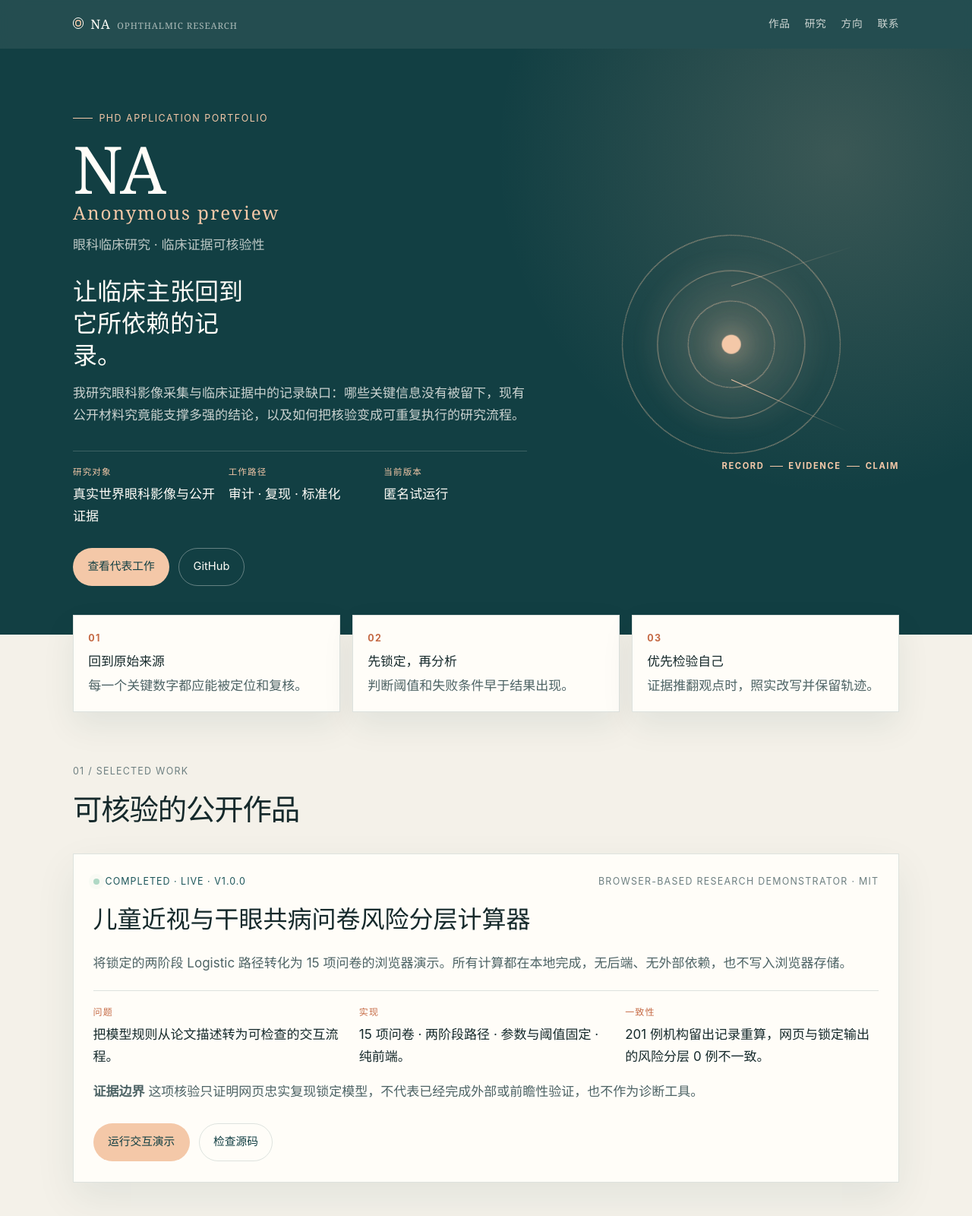
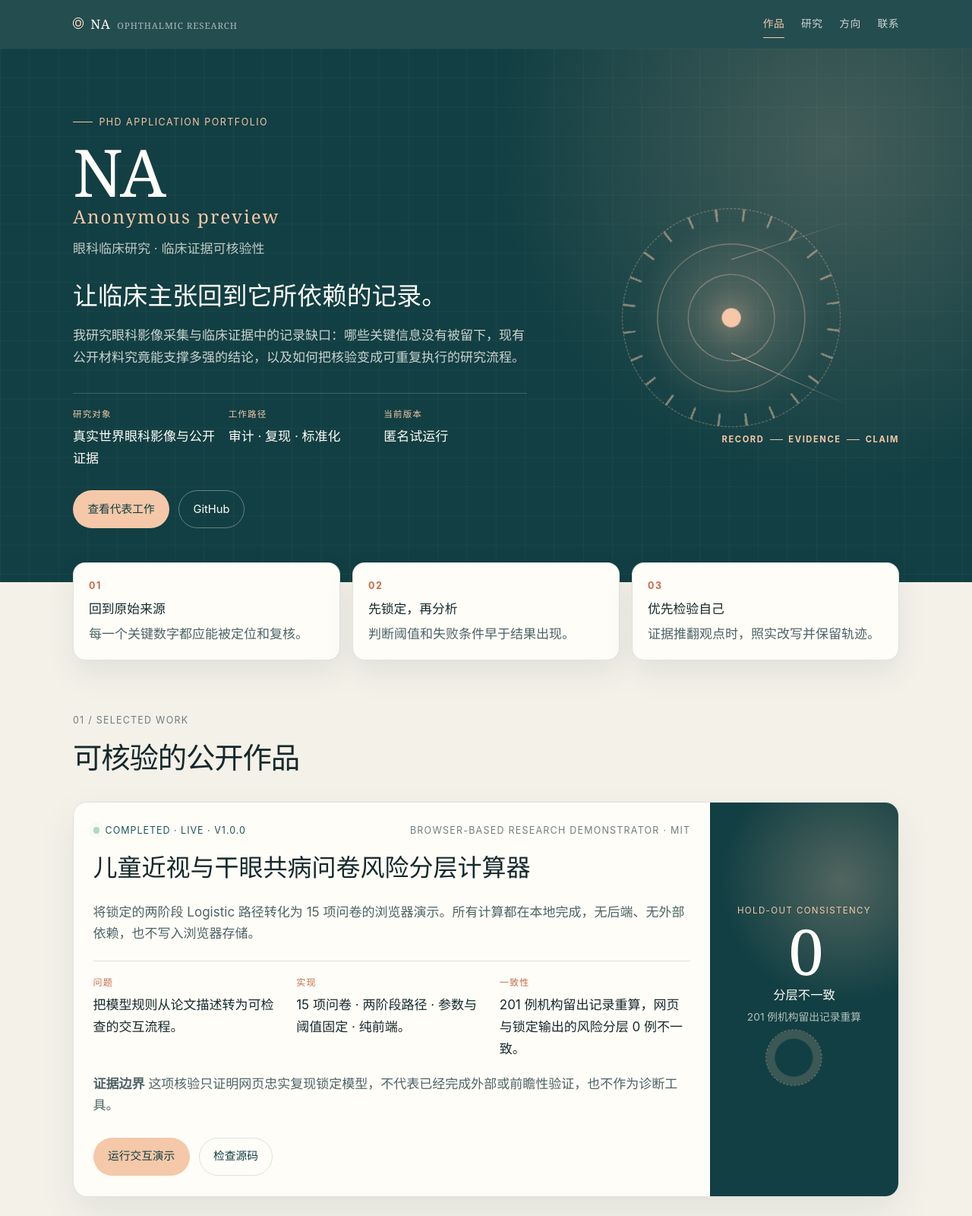
Before and after one commit to Cosine753/Cosine753.github.io, a website: page index.html in a window 1280 px wide. Shown: the top 1600 px of the page at 76% size. Drawn offline with Linux system fonts and the light colour scheme.

Commit message:
Polish layout, iris ticks, consistency panel, and smoother motion

```diff
--- a/assets/motion.js
+++ b/assets/motion.js
@@ -1,10 +1,23 @@
 (() => {
+  document.documentElement.classList.add("motion");
   const reduce = window.matchMedia("(prefers-reduced-motion: reduce)").matches;
   const header = document.getElementById("topbar");
   const iris = document.getElementById("iris");
+  const navLinks = [...document.querySelectorAll(".site-header nav a[href^='#']")];
+  const sections = navLinks
+    .map((link) => document.querySelector(link.getAttribute("href")))
+    .filter(Boolean);
 
   const onScroll = () => {
     if (header) header.classList.toggle("is-scrolled", window.scrollY > 12);
+    const y = window.scrollY + window.innerHeight * 0.28;
+    let current = sections[0];
+    sections.forEach((section) => {
+      if (section.offsetTop <= y) current = section;
+    });
+    navLinks.forEach((link) => {
+      link.classList.toggle("is-on", current && link.getAttribute("href") === `#${current.id}`);
+    });
   };
   onScroll();
   window.addEventListener("scroll", onScroll, { passive: true });
@@ -23,29 +36,38 @@
         }
       });
     },
-    { threshold: 0.16, rootMargin: "0px 0px -8% 0px" },
+    { threshold: 0.14, rootMargin: "0px 0px -6% 0px" },
   );
   document.querySelectorAll(".reveal").forEach((el) => io.observe(el));
 
   if (!iris) return;
-  const setGaze = (x, y) => {
-    iris.style.setProperty("--mx", `${x * 22}px`);
-    iris.style.setProperty("--my", `${y * 16}px`);
+  let tx = 0;
+  let ty = 0;
+  let x = 0;
+  let y = 0;
+  const setTarget = (nx, ny) => {
+    tx = nx;
+    ty = ny;
   };
+  const tick = () => {
+    x += (tx - x) * 0.12;
+    y += (ty - y) * 0.12;
+    iris.style.setProperty("--mx", `${x * 24}px`);
+    iris.style.setProperty("--my", `${y * 18}px`);
+    requestAnimationFrame(tick);
+  };
+  requestAnimationFrame(tick);
+
   iris.addEventListener("pointermove", (event) => {
     const box = iris.getBoundingClientRect();
-    const x = (event.clientX - box.left) / box.width - 0.5;
-    const y = (event.clientY - box.top) / box.height - 0.5;
-    setGaze(x, y);
+    setTarget((event.clientX - box.left) / box.width - 0.5, (event.clientY - box.top) / box.height - 0.5);
   });
-  iris.addEventListener("pointerleave", () => setGaze(0, 0));
+  iris.addEventListener("pointerleave", () => setTarget(0, 0));
   window.addEventListener(
     "pointermove",
     (event) => {
       if (event.target.closest && event.target.closest(".iris")) return;
-      const x = event.clientX / window.innerWidth - 0.5;
-      const y = event.clientY / window.innerHeight - 0.5;
-      setGaze(x * 0.45, y * 0.35);
+      setTarget(event.clientX / window.innerWidth - 0.5, event.clientY / window.innerHeight - 0.5);
     },
     { passive: true },
   );
--- a/assets/site.css
+++ b/assets/site.css
@@ -119,19 +119,42 @@ a:focus-visible, .skip:focus {
 
 .site-header nav {
   display: flex;
-  gap: 1.2rem;
+  gap: 1.35rem;
   font-size: 0.86rem;
   letter-spacing: 0.04em;
 }
-.site-header nav a { text-decoration: none; color: color-mix(in srgb, var(--white) 78%, transparent); }
-.site-header nav a:hover { color: var(--peach); }
+.site-header nav a {
+  position: relative;
+  color: color-mix(in srgb, var(--white) 78%, transparent);
+  text-decoration: none;
+}
+.site-header nav a::after {
+  position: absolute;
+  right: 0;
+  bottom: -0.42rem;
+  left: 0;
+  height: 1px;
+  background: var(--peach);
+  content: "";
+  transform: scaleX(0);
+  transform-origin: left;
+  transition: transform 220ms ease;
+}
+.site-header nav a:hover,
+.site-header nav a.is-on { color: var(--peach); }
+.site-header nav a:hover::after,
+.site-header nav a.is-on::after { transform: scaleX(1); }
 
 .hero {
+  overflow: hidden;
   background:
-    radial-gradient(circle at 86% 18%, rgba(244, 200, 168, 0.18), transparent 28rem),
+    linear-gradient(rgba(255,253,248,0.035) 1px, transparent 1px),
+    linear-gradient(90deg, rgba(255,253,248,0.035) 1px, transparent 1px),
+    radial-gradient(circle at 86% 18%, rgba(244, 200, 168, 0.22), transparent 28rem),
     var(--teal);
+  background-size: 2.4rem 2.4rem, 2.4rem 2.4rem, auto, auto;
   color: var(--white);
-  padding: 4.5rem 0 4rem;
+  padding: 4.8rem 0 4.4rem;
 }
 
 .hero-grid {
@@ -180,10 +203,11 @@ h1 span {
 .role { margin: 1rem 0 0; color: color-mix(in srgb, var(--white) 72%, transparent); }
 .thesis {
   margin: 1.6rem 0 0;
-  max-width: 14ch;
+  max-width: 18em;
   font-family: Georgia, "Times New Roman", "Songti SC", serif;
-  font-size: clamp(1.5rem, 3vw, 2rem);
-  line-height: 1.3;
+  font-size: clamp(1.55rem, 3vw, 2.05rem);
+  line-height: 1.35;
+  text-wrap: pretty;
 }
 .lede { margin: 1rem 0 0; max-width: 42rem; color: color-mix(in srgb, var(--white) 78%, transparent); }
 
@@ -200,8 +224,9 @@ h1 span {
   font-size: 0.72rem;
   letter-spacing: 0.1em;
   text-transform: uppercase;
+  white-space: nowrap;
 }
-.facts dd { margin: 0.3rem 0 0; }
+.facts dd { margin: 0.3rem 0 0; text-wrap: pretty; }
 
 .hero-actions {
   display: flex;
@@ -248,7 +273,23 @@ h1 span {
   border-radius: 50%;
   transform: translate(-50%, -50%);
 }
-.r1 { width: 18rem; height: 18rem; animation: spin 42s linear infinite; }
+.ticks {
+  position: absolute;
+  inset: 50% auto auto 50%;
+  width: 18rem;
+  height: 18rem;
+  border-radius: 50%;
+  background: repeating-conic-gradient(
+    from 0deg,
+    color-mix(in srgb, var(--peach) 70%, transparent) 0 1.2deg,
+    transparent 1.2deg 15deg
+  );
+  mask: radial-gradient(circle, transparent 62%, #000 63% 70%, transparent 71%);
+  transform: translate(-50%, -50%);
+  animation: spin 64s linear infinite;
+  opacity: 0.7;
+}
+.r1 { width: 18rem; height: 18rem; border-style: dashed; animation: spin 42s linear infinite; }
 .r2 { width: 12.2rem; height: 12.2rem; animation: spin 26s linear infinite reverse; }
 .r3 { width: 7.2rem; height: 7.2rem; animation: spin 16s linear infinite; }
 .pupil {
@@ -302,9 +343,10 @@ h1 span {
   z-index: 2;
 }
 .principles li {
-  padding: 1.15rem 1.2rem 1.2rem;
+  padding: 1.2rem 1.25rem 1.25rem;
   background: var(--white);
   border: 1px solid var(--line);
+  border-radius: 1rem;
   box-shadow: 0 18px 40px rgba(18, 63, 67, 0.08);
   color: var(--muted);
   transition: transform 280ms ease, box-shadow 280ms ease, border-color 280ms ease;
@@ -355,15 +397,58 @@ h1 span {
 .section-h.light .section-lead { color: color-mix(in srgb, var(--white) 74%, transparent); }
 
 .work {
-  padding: 1.6rem 1.6rem 1.7rem;
+  padding: 0;
+  overflow: hidden;
   background: var(--white);
   border: 1px solid var(--line);
+  border-radius: 1.15rem;
   box-shadow: 0 20px 50px rgba(18, 63, 67, 0.08);
   transition: transform 320ms ease, box-shadow 320ms ease;
 }
 .work:hover {
   transform: translateY(-4px);
   box-shadow: 0 28px 60px rgba(18, 63, 67, 0.14);
+}
+.work-grid {
+  display: grid;
+  grid-template-columns: minmax(0, 1.4fr) 15.5rem;
+}
+.work-grid > div { padding: 1.6rem 1.6rem 1.7rem; }
+.stat {
+  display: grid;
+  align-content: center;
+  padding: 1.6rem 1.3rem;
+  color: var(--white);
+  background:
+    radial-gradient(circle at 70% 20%, color-mix(in srgb, var(--peach) 28%, transparent), transparent 10rem),
+    var(--teal);
+  text-align: center;
+}
+.stat-kicker {
+  margin: 0;
+  color: var(--peach);
+  font-size: 0.72rem;
+  letter-spacing: 0.12em;
+  text-transform: uppercase;
+}
+.stat-num {
+  margin: 0.35rem 0 0;
+  font-family: Georgia, "Times New Roman", "Songti SC", serif;
+  font-size: 5.2rem;
+  line-height: 0.9;
+  letter-spacing: -0.06em;
+}
+.stat-label { margin: 0.45rem 0 0; font-size: 1.02rem; }
+.stat-sub { margin: 0.2rem 0 0; color: color-mix(in srgb, var(--white) 68%, transparent); font-size: 0.86rem; }
+.gauge {
+  display: block;
+  width: 4.6rem;
+  height: 4.6rem;
+  margin: 1.1rem auto 0;
+  border: 1px dashed color-mix(in srgb, var(--peach) 55%, transparent);
+  border-radius: 50%;
+  box-shadow: inset 0 0 0 11px color-mix(in srgb, var(--peach) 18%, transparent);
+  animation: spin 18s linear infinite;
 }
 .work-top {
   display: flex;
@@ -420,9 +505,10 @@ h1 span {
   gap: 1rem;
 }
 .research li, .agenda li {
-  padding: 1.3rem 1.25rem 1.35rem;
+  padding: 1.35rem 1.3rem 1.4rem;
   background: var(--white);
   border: 1px solid var(--line);
+  border-radius: 1rem;
   transition: transform 280ms ease, box-shadow 280ms ease, border-color 280ms ease;
 }
 .research li:hover, .agenda li:hover {
@@ -452,8 +538,19 @@ h1 span {
   gap: 1rem;
 }
 .agenda li {
-  background: color-mix(in srgb, var(--teal) 70%, black);
+  position: relative;
+  overflow: hidden;
+  background: color-mix(in srgb, var(--teal) 62%, black);
   border-color: color-mix(in srgb, var(--white) 12%, transparent);
+}
+.agenda .no {
+  display: block;
+  margin-bottom: 0.7rem;
+  color: color-mix(in srgb, var(--peach) 80%, white);
+  font-family: Georgia, "Times New Roman", serif;
+  font-size: 2rem;
+  letter-spacing: 0.04em;
+  line-height: 1;
 }
 .agenda .en { color: var(--peach); }
 .agenda h3 { color: var(--white); }
@@ -490,14 +587,42 @@ h1 span {
   grid-template-columns: 0.8fr 1.2fr;
   gap: 2rem;
 }
-.timeline li + li { margin-top: 1.2rem; padding-top: 1.2rem; border-top: 1px solid var(--line); }
+.timeline {
+  position: relative;
+  padding-left: 1.15rem;
+}
+.timeline::before {
+  position: absolute;
+  top: 0.35rem;
+  bottom: 0.35rem;
+  left: 0.28rem;
+  width: 1px;
+  background: var(--line);
+  content: "";
+}
+.timeline li { position: relative; }
+.timeline li + li { margin-top: 1.2rem; padding-top: 1.2rem; }
+.timeline .dot {
+  position: absolute;
+  top: 0.45rem;
+  left: -1.15rem;
+  width: 0.62rem;
+  height: 0.62rem;
+  background: var(--peach);
+  border: 2px solid var(--teal);
+  border-radius: 50%;
+  box-shadow: 0 0 0 3px color-mix(in srgb, var(--peach) 28%, transparent);
+}
 .note { color: var(--faint); }
 
 .contact {
   padding: 4.6rem 0;
-  background: var(--teal);
+  background:
+    radial-gradient(circle at 88% 18%, color-mix(in srgb, var(--peach) 16%, transparent), transparent 22rem),
+    var(--teal);
   color: var(--white);
 }
+.contact-panel { position: relative; }
 .contact h2 {
   max-width: 12ch;
   margin: 0.7rem 0 0;
@@ -528,19 +653,20 @@ h1 span {
 .error .btn { margin-top: 0.4rem; }
 
 @media (max-width: 900px) {
-  .hero-grid, .research, .agenda, .notes, .principles, .split, .methods li {
+  .hero-grid, .research, .agenda, .notes, .principles, .split, .methods li, .work-grid {
     grid-template-columns: 1fr;
   }
   .iris { min-height: 16rem; }
-  .r1 { width: 14rem; height: 14rem; }
+  .r1, .ticks { width: 14rem; height: 14rem; }
   .brand small { display: none; }
+  .stat { min-height: 12rem; }
 }
 
 @media (max-width: 640px) {
   .facts { grid-template-columns: 1fr; }
   .site-header nav { gap: 0.75rem; }
   .hero { padding: 3rem 0 3.2rem; }
-  .work { padding: 1.15rem; }
+  .work-grid > div { padding: 1.15rem; }
 }
 
 .hero-copy > * {
@@ -555,12 +681,12 @@ h1 span {
 .hero-copy > :nth-child(7) { animation-delay: 520ms; }
 .iris { animation: fade 1.1s ease both 180ms; }
 
-.reveal {
+html.motion .reveal {
   opacity: 0;
   transform: translateY(28px);
   transition: opacity 700ms ease, transform 700ms cubic-bezier(.16,1,.3,1);
 }
-.reveal.in {
+html.motion .reveal.in {
   opacity: 1;
   transform: none;
 }
@@ -611,5 +737,5 @@ h1 span {
     animation: none !important;
     transition: none !important;
   }
-  .reveal { opacity: 1; transform: none; }
+  html.motion .reveal { opacity: 1; transform: none; }
 }
--- a/index.html
+++ b/index.html
@@ -69,6 +69,7 @@
       </div>
       <div class="iris" id="iris" aria-hidden="true">
         <span class="glow"></span>
+        <span class="ticks"></span>
         <span class="ring r1"></span>
         <span class="ring r2"></span>
         <span class="ring r3"></span>
@@ -93,6 +94,8 @@
         <h2>可核验的公开作品</h2>
       </header>
       <article class="work reveal">
+        <div class="work-grid">
+          <div>
             <div class="work-top">
               <p class="pill"><i></i> Completed · Live · v1.0.0</p>
               <p class="en">Browser-based research demonstrator · MIT</p>
@@ -109,6 +112,15 @@
               <a class="btn btn-solid" href="/myopia-risk-calculator/">运行交互演示</a>
               <a class="btn btn-quiet" href="https://github.com/Cosine753/myopia-risk-calculator">检查源码</a>
             </p>
+          </div>
+          <aside class="stat" aria-label="一致性核验">
+            <p class="stat-kicker">Hold-out consistency</p>
+            <p class="stat-num">0</p>
+            <p class="stat-label">分层不一致</p>
+            <p class="stat-sub">201 例机构留出记录重算</p>
+            <span class="gauge" aria-hidden="true"></span>
+          </aside>
+        </div>
       </article>
     </div>
   </section>
@@ -162,16 +174,19 @@
       </header>
       <ol class="agenda">
         <li class="reveal">
+          <span class="no">01</span>
           <p class="en">Measure</p>
           <h3>测量“没有进入数据”的失败</h3>
           <p>建立采集失败、重拍原因与后续处置的最小记录集，估计被常规数据流程忽略的质量损失。</p>
         </li>
         <li class="reveal">
+          <span class="no">02</span>
           <p class="en">Trace</p>
           <h3>连接主张与原始记录</h3>
           <p>为数据、分析和稿件数字建立可追溯关系，让外部研究者能判断结论在哪一步获得支持、在哪一步失去证据。</p>
         </li>
         <li class="reveal">
+          <span class="no">03</span>
           <p class="en">Translate</p>
           <h3>把审计结果变成可执行规范</h3>
           <p>将发现的记录缺口转化为字段、原因编码和一致性声明，使方法改进能够进入真实临床与研究流程。</p>
@@ -205,10 +220,12 @@
       <div>
         <ol class="timeline">
           <li class="reveal">
+            <span class="dot"></span>
             <h3>个人经历暂不公开</h3>
             <p>本页仅用于测试域名与页面展示。</p>
           </li>
           <li class="reveal">
+            <span class="dot"></span>
             <h3>研究资料将在正式版补充</h3>
             <p>公开前将由本人复核。</p>
           </li>
@@ -219,7 +236,7 @@
   </section>
 
   <section class="contact" id="contact">
-    <div class="wrap">
+    <div class="wrap contact-panel">
       <p class="kicker light">06 / Contact</p>
       <h2>如果你也在追问<br>“证据够不够”，欢迎来信。</h2>
       <p>欢迎就眼科影像质量、临床证据核验、公开数据集审计与可复现研究流程交流。这个版本不公开邮箱，代码与公开产出在 GitHub。</p>
```
Lines whose indentation alone changed are shown as unchanged.
